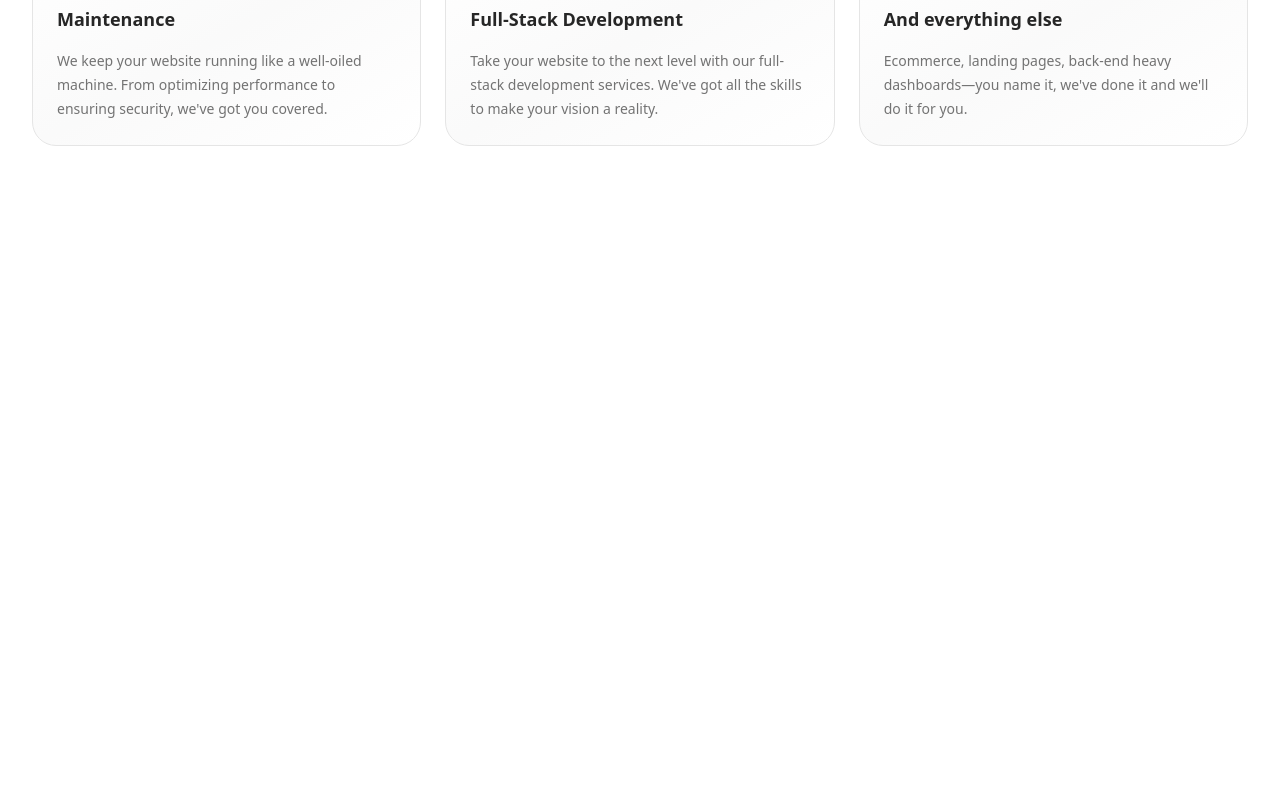
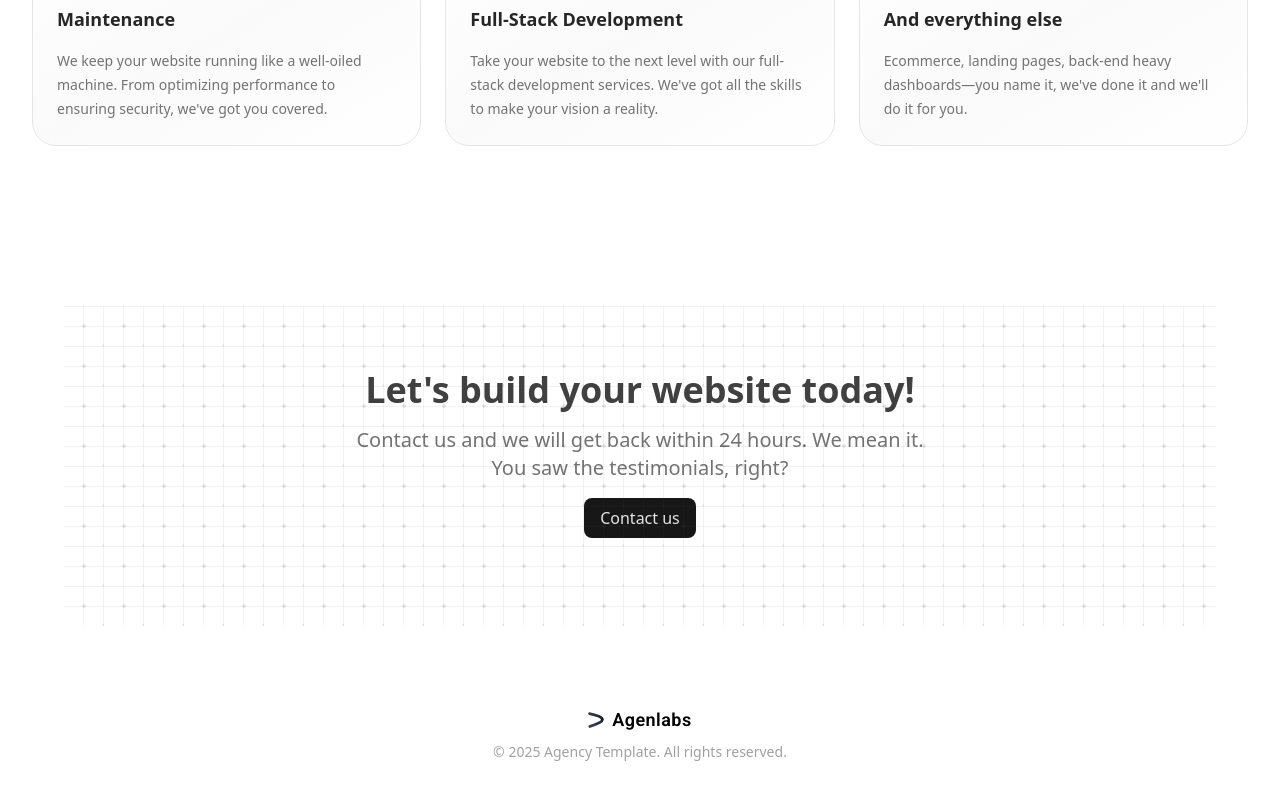
Before and after one commit to su1nta/landing_agenlabs, a React (Vite) app: page / in a window 1280 px wide. Shown: the part 4550-5350 px from the top of the page. Before the commit the page ends 4728 px from the top, so only its background shows below. Built offline with nearby package versions, Linux system fonts and the light colour scheme.

Commit message:
feat: footer component

```diff
--- /dev/null
+++ b/src/components/Footer.tsx
@@ -0,0 +1,47 @@
+
+import { useNavigate } from 'react-router-dom';
+import Logo from '../assets/logo.svg';
+interface Props {}
+
+function Footer(props: Props) {
+    const {} = props
+    const navigate = useNavigate();
+
+    return (
+        <>
+            <div className="mt-40 mb-20">
+                <div className="max-w-6xl h-80 bg-neutral-500 mx-auto rounded-xl">
+                    <div className="h-full w-full bg-white relative text-gray-800 flex flex-col gap-4 py-6">
+                        {/* Circuit Board - Light Pattern */}
+                        <div
+                            className="absolute inset-0 z-0 pointer-events-none"
+                            style={{
+                            backgroundImage: `
+                                repeating-linear-gradient(0deg, transparent, transparent 19px, rgba(75, 85, 99, 0.08) 19px, rgba(75, 85, 99, 0.08) 20px, transparent 20px, transparent 39px, rgba(75, 85, 99, 0.08) 39px, rgba(75, 85, 99, 0.08) 40px),
+                                repeating-linear-gradient(90deg, transparent, transparent 19px, rgba(75, 85, 99, 0.08) 19px, rgba(75, 85, 99, 0.08) 20px, transparent 20px, transparent 39px, rgba(75, 85, 99, 0.08) 39px, rgba(75, 85, 99, 0.08) 40px),
+                                radial-gradient(circle at 20px 20px, rgba(55, 65, 81, 0.12) 2px, transparent 2px),
+                                radial-gradient(circle at 40px 40px, rgba(55, 65, 81, 0.12) 2px, transparent 2px)
+                            `,
+                            backgroundSize: '40px 40px, 40px 40px, 40px 40px, 40px 40px',
+                            }}
+                        />
+                            <h2 className="mt-10 text-4xl font-semibold text-neutral-700">Let's build your website today!</h2>
+                            <h4 className="text-xl max-w-xl mx-auto text-neutral-500">Contact us and we will get back within 24 hours. We mean it. You saw the testimonials, right?</h4>
+                            <div>
+                                <button className="px-4 py-2 bg-neutral-900 text-neutral-200 rounded-lg hover:bg-neutral-600">Contact us</button>
+                            </div>
+                        </div>
+                </div>
+                <div className="flex flex-col gap-2 justify-center items-center mt-20 mb-10">
+                    <div className="flex items-center gap-2 cursor-pointer" onClick={() => {navigate('/')}}>
+                        <img src={Logo} alt="Logo" className="size-4" />
+                        <span className="text-lg font-display font-semibold tracking-wide">Agenlabs</span>
+                    </div>
+                    <span className="text-sm text-neutral-400 mx-auto">© 2025 Agency Template. All rights reserved.</span>
+                </div>
+            </div>
+        </>
+    )
+}
+
+export default Footer
--- a/src/pages/Home.tsx
+++ b/src/pages/Home.tsx
@@ -5,6 +5,7 @@ import Avatar2 from "../assets/avatar.webp";
 import type TestimonialType from "../types/testimonial";
 import RecentWork from "../components/RecentWork";
 import Services from "../components/Services";
+import Footer from "../components/Footer";
 
 interface Props {}
 function Home(props: Props) {
@@ -48,6 +49,7 @@ function Home(props: Props) {
                 <div className="mt-40">
                     <Services />
                 </div>
+                <Footer />
             </div>
         </>
     )
```
